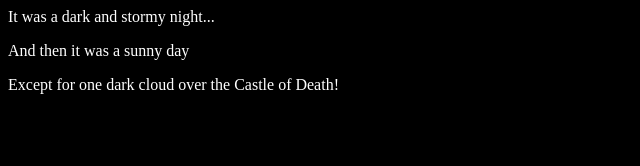
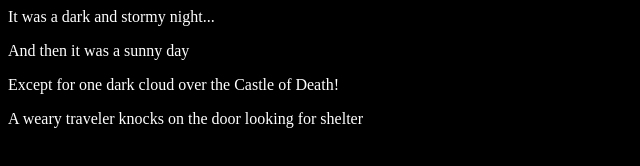
Before and after one commit to DavidNavarro83/fireside-story, a plain HTML site: page index.html in a window 1280 px wide. Shown: the whole page, without its empty margins (0-640 px from the left). Drawn offline with Linux system fonts and the light colour scheme.

Commit message:
added a 5th line

```diff
--- a/index.html
+++ b/index.html
@@ -6,5 +6,6 @@
     <p>It was a dark and stormy night...</p>
     <p>And then it was a sunny day</p>
     <p>Except for one dark cloud over the Castle of Death!</p>
+    <p>A weary traveler knocks on the door looking for shelter</p>
   </body>
 </html>
```
